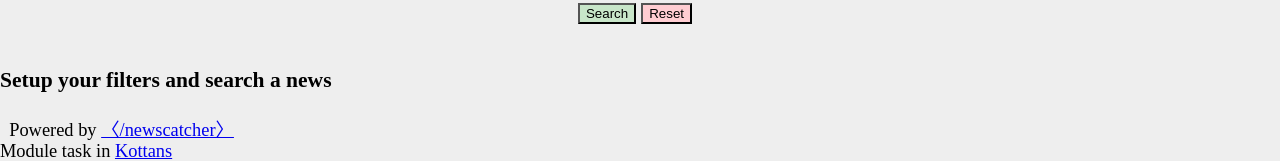
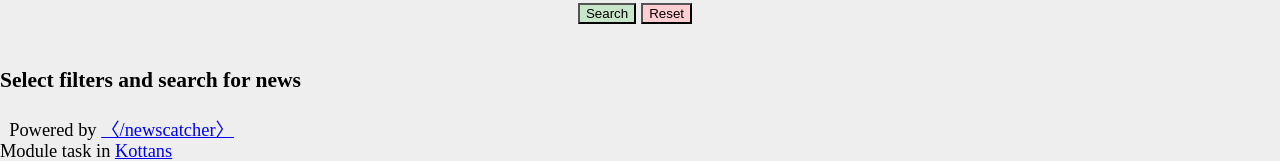
Before and after one commit to Roophee/news-app, a React (Vite) app: page / in a window 1280 px wide. Shown: the part 368-529 px from the top of the page. Built offline with nearby package versions, Linux system fonts and the light colour scheme.

Commit message:
change entry text

```diff
--- a/src/components/NewsList.js
+++ b/src/components/NewsList.js
@@ -3,7 +3,7 @@ import { normalizeNews } from '../data/dataHandlers.js';
 import { NewsItem } from './NewsItem';
 
 export function NewsList(news) {
-  const startPage = <h3>Setup your filters and search a news</h3>;
+  const startPage = <h3>Select filters and search for news</h3>;
   return (
     <>
       {news === undefined
```
